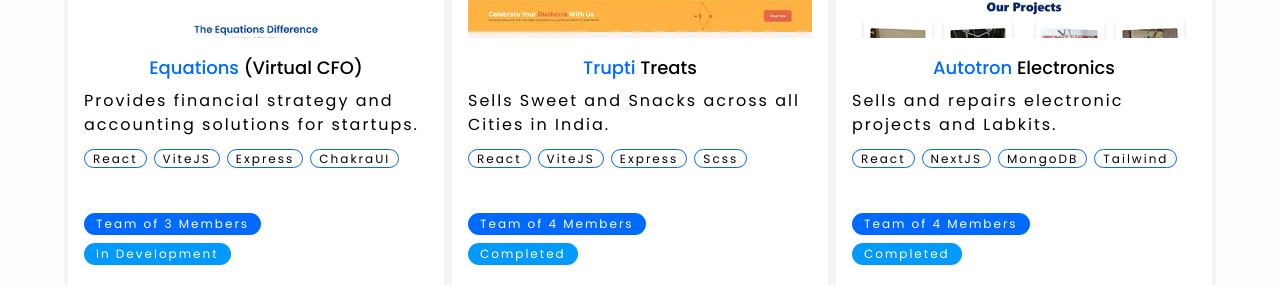
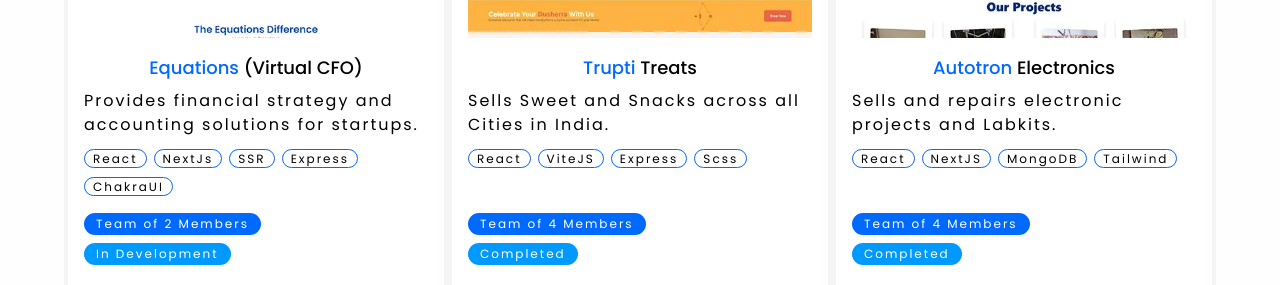
Before and after one commit to sayshark75/Portfolio, a React (Vite) app: page / in a window 1280 px wide. Shown: the part 3585-3870 px from the top of the page. Built offline with nearby package versions, Linux system fonts and the light colour scheme.

Commit message:
Updated Projects

```diff
--- a/src/sources/ProjectsData.ts
+++ b/src/sources/ProjectsData.ts
@@ -48,9 +48,9 @@
     heading1: "Equations",
     heading2: "(Virtual CFO)",
     status: ProjectStatus.Development,
-    workType: "Team of 3 Members",
+    workType: "Team of 2 Members",
     summary: "Provides financial strategy and accounting solutions for startups.",
-    TStack: ["React", "ViteJS", "Express", "ChakraUI"],
+    TStack: ["React", "NextJs", "SSR", "Express", "ChakraUI"],
   },
   {
     live: TruptiWebsite,
```
